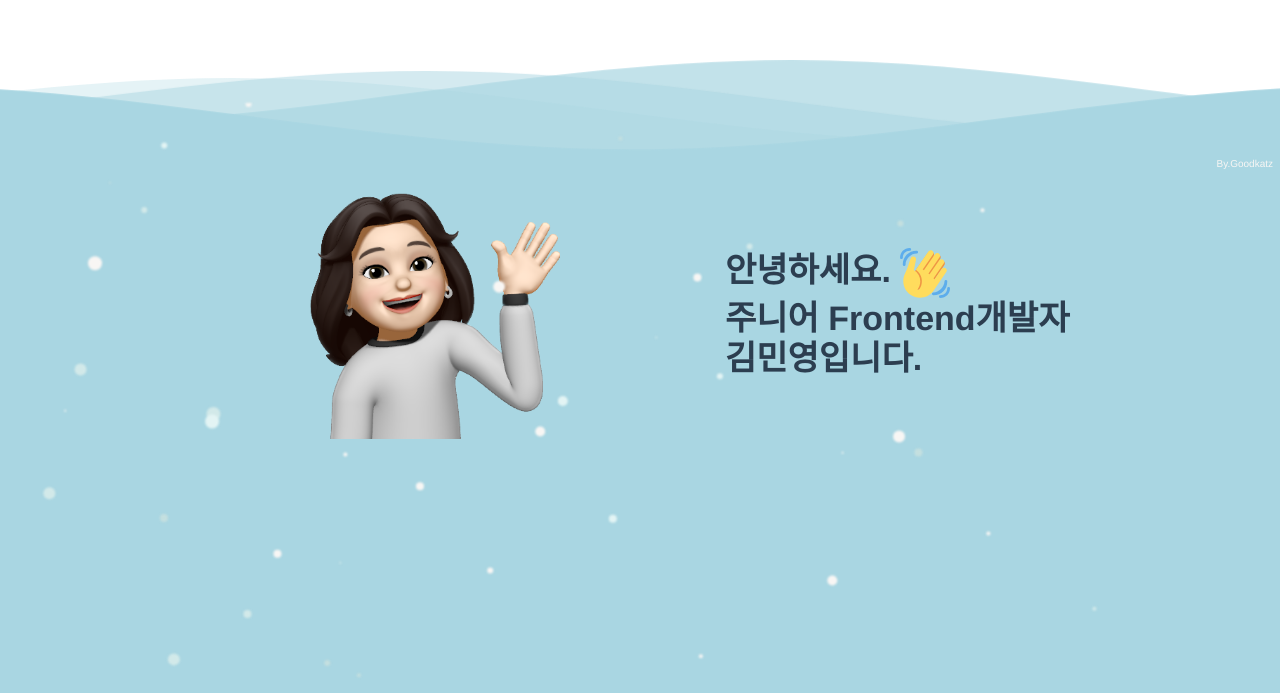
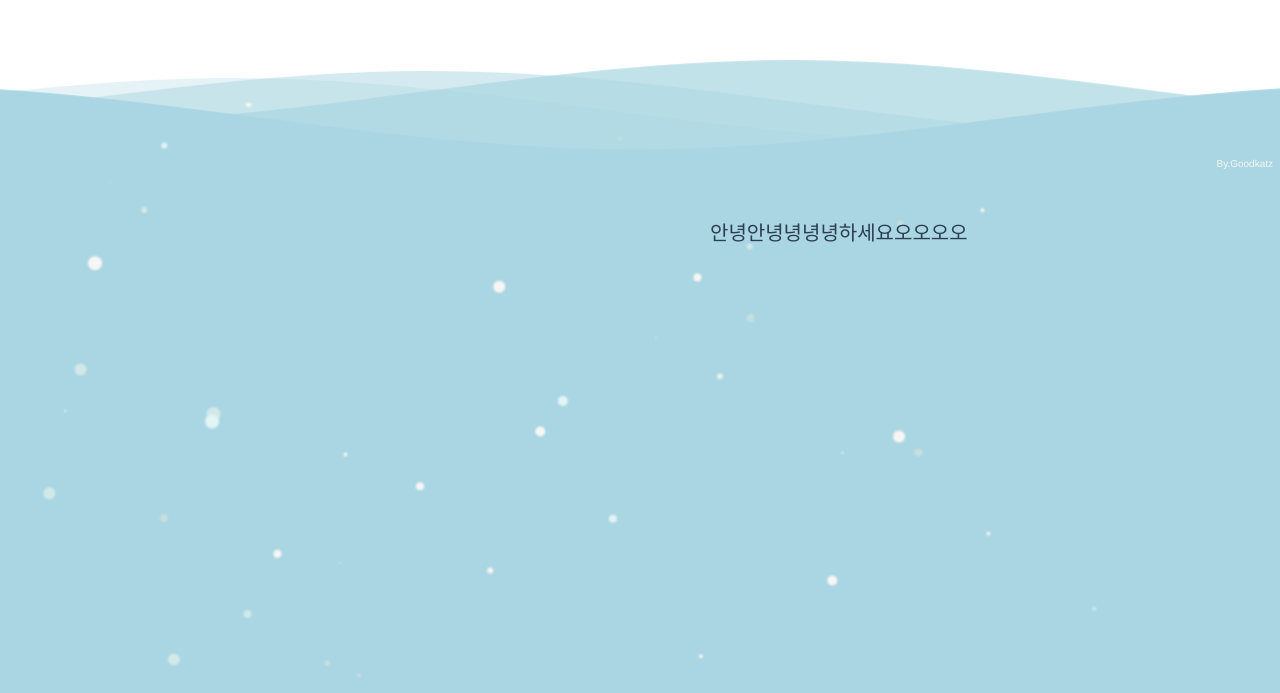
Before and after one commit to myk0907/vue-board, a Vue app: page / in a window 1280 px wide. Shown: the part 107-800 px from the top of the page. Built offline with nearby package versions, Linux system fonts and the light colour scheme.

Commit message:
프로젝트 카드 수정 중-오버레이 크기 수정

```diff
--- a/src/views/MainPage2.vue
+++ b/src/views/MainPage2.vue
@@ -10,11 +10,11 @@
 
           <!--메인 콘텐츠-->
           <div class="group_row char-img" style="margin-right: 50px">
-            <img src="../assets/img/my_pic_hand.png" style="width: 250px;">
+            <img src="../assets/img/my_pic_hand.png" style="width: 250px; display: none;">
           </div>
           <div class="group_row main-contents">
-            <p style="display:none;">안녕안녕녕녕녕하세요오오오오</p>
-            <p class="header_1">
+            <p >안녕안녕녕녕녕하세요오오오오</p>
+            <p class="header_1" style="display: none;">
               안녕하세요. <img class="reverse" src="../assets/svg/waving-hand.svg"><br>
               주니어 Frontend개발자 김민영입니다.
             </p>
--- a/src/views/PortfolioMain.vue
+++ b/src/views/PortfolioMain.vue
@@ -75,7 +75,7 @@
     <div class="group_row box-2" @click="openConfirmModal('cardItem_4', $event)">
       <!-- 확인창 모달 -->
       <div v-if="isModalConfirm === 'cardItem_4'" @close-modal="closeConfirmModal()">
-        <div class="card_item card_overlay"></div>
+        <!-- <div class="card_item card_overlay"></div> -->
         <div class="modal_confirm">
           <div class="group_row modal_button" @click="openAboutModal('automl')" style="width:100%">ddd</div>
         </div>
@@ -252,7 +252,7 @@
     <div class="group_row box-2" @click="openConfirmModal('cardItem_4', $event)">
       <!-- 확인창 모달 -->
       <div v-if="isModalConfirm === 'cardItem_4'" @close-modal="closeConfirmModal()">
-        <div class="card_item card_overlay"></div>
+        <!-- <div class="card_item card_overlay"></div> -->
         <div class="modal_confirm">
           <div class="group_row modal_button" @click="openAboutModal('automl')" style="width:100%">자세히 보기</div>
         </div>
@@ -264,7 +264,7 @@
     <div class="group_row box-2 box-top-pd" @click="openConfirmModal('cardItem_3', $event)">
       <!-- 확인창 모달 -->
       <div v-if="isModalConfirm === 'cardItem_3'" @close-modal="closeConfirmModal()">
-        <div class="card_item card_overlay"></div>
+        <!-- <div class="card_item card_overlay"></div> -->
         <div class="modal_confirm">
           <div class="group_row modal_button" @click="openAboutModal('jeju')">자세히 보기</div>
           <a href='https://github.com/myk0907/final-project_jejuMap' target='_blank'>
@@ -282,7 +282,7 @@
       <!-- 확인창 모달 -->
       <!-- <ConfirmModal /> -->
       <div v-if="isModalConfirm === 'cardItem_2'" @close-modal="closeConfirmModal()">
-        <div class="card_item card_overlay"></div>
+        <!-- <div class="card_item card_overlay"></div> -->
         <div class="modal_confirm">
           <div class="group_row modal_button" @click="openAboutModal('shop')">자세히 보기</div>
           <a href='https://github.com/myk0907/project_shop' target='_blank'>
@@ -299,7 +299,7 @@
     <div class="group_row box-2 box-top-pd" @click="openConfirmModal('cardItem_1', $event)">
       <!-- 확인창 모달 -->
       <div v-if="isModalConfirm === 'cardItem_1'" @close-modal="closeConfirmModal()">
-        <div class="card_item card_overlay"></div>
+        <!-- <div class="card_item card_overlay"></div> -->
         <div class="modal_confirm">
           <div class="group_row modal_button" @click="openAboutModal('sealab')">자세히 보기</div>
           <a href='https://haebomdata.shinyapps.io/haebomclass/' target='_blank'>
@@ -318,7 +318,7 @@
     <h1 class="division_line"></h1>
     <div class="contents">
       <img src="../assets/svg/e-mail.svg" style="width: 20px; margin-right: 10px;"> myk0907000@gmail.com<br>
-      <!-- <img src="../assets/svg/phone.svg" style="width: 20px; margin-right: 10px;"> +82 10-1234-5678  -->
+      <img src="../assets/svg/phone.svg" style="width: 20px; margin-right: 10px;"> +82 10-1234-5678
     </div>
   </div>
 </template>
```
